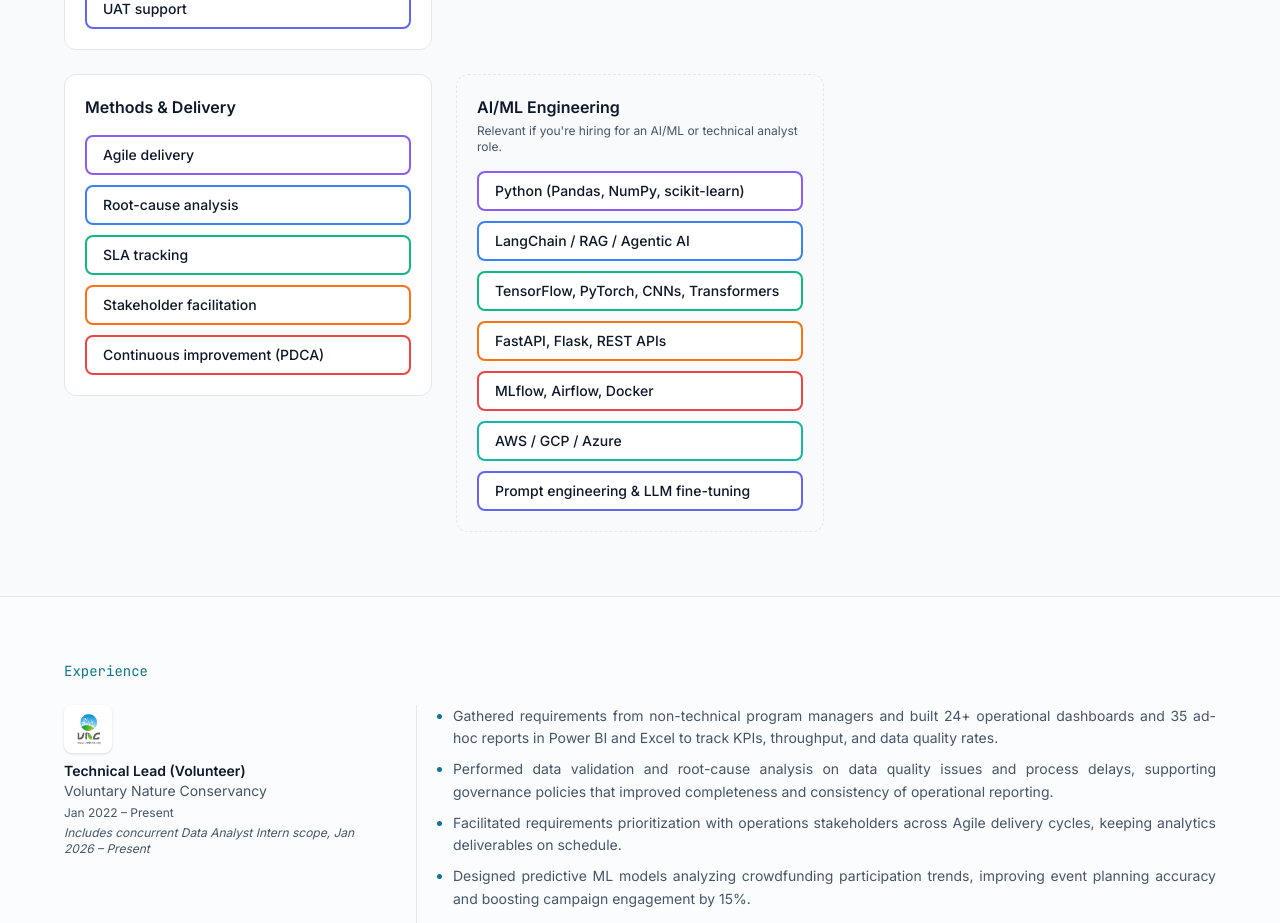
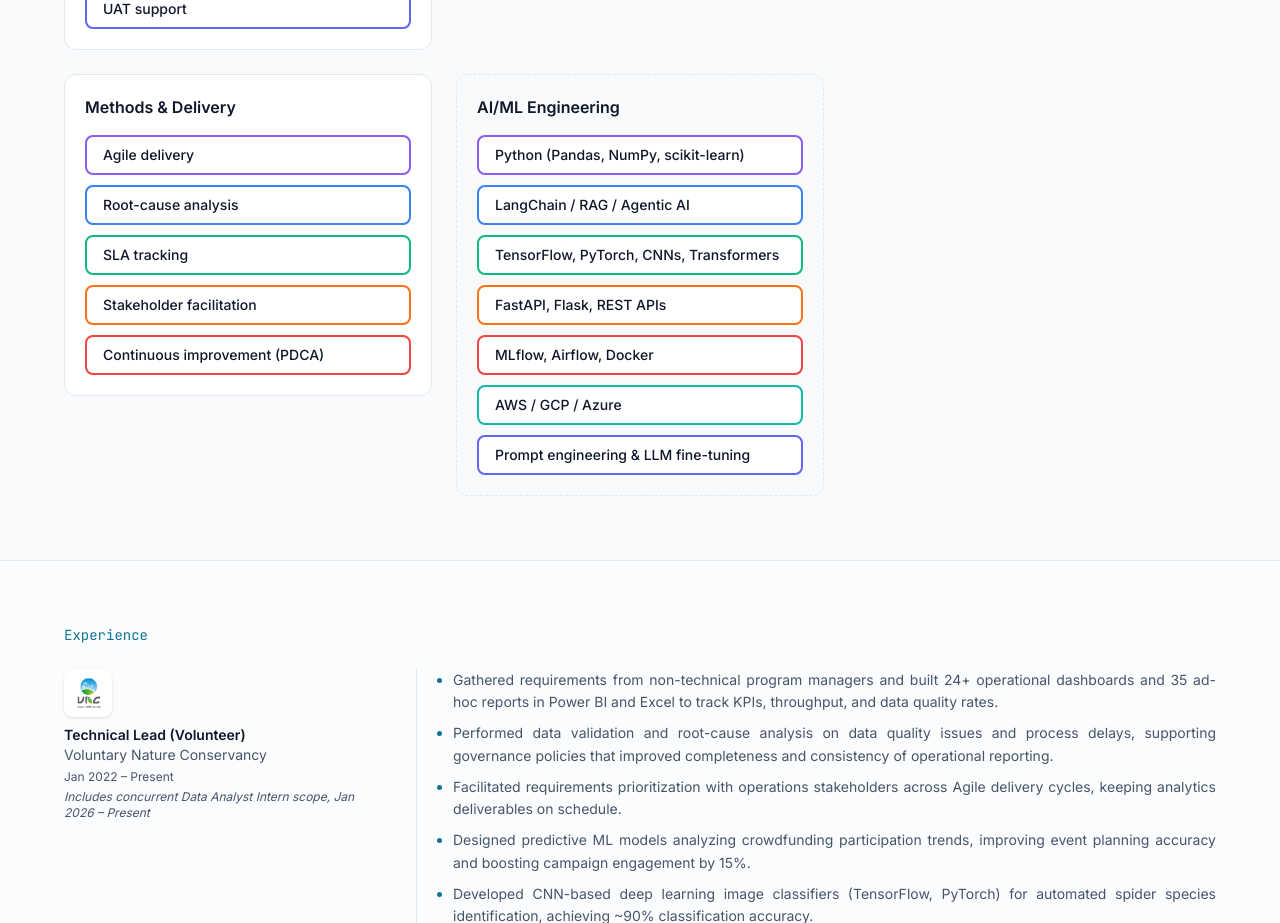
Before and after one commit to KaranPatel20/karan-patel-portfolio, a Next.js app: page / in a window 1280 px wide. Shown: the part 1260-2183 px from the top of the page. Built offline with nearby package versions, Linux system fonts and the light colour scheme.

Commit message:
Updated skills section

```diff
--- a/src/components/Skills.tsx
+++ b/src/components/Skills.tsx
@@ -44,7 +44,7 @@ const primary = [
 
 const secondary = {
   title: "AI/ML Engineering",
-  note: "Relevant if you're hiring for an AI/ML or technical analyst role.",
+  /*note: "Relevant if you're hiring for an AI/ML or technical analyst role.",*/
   items: [
     "Python (Pandas, NumPy, scikit-learn)",
     "LangChain / RAG / Agentic AI",
```
